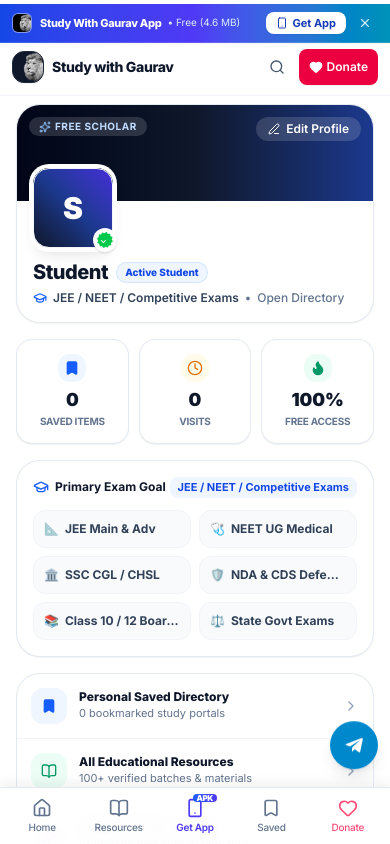
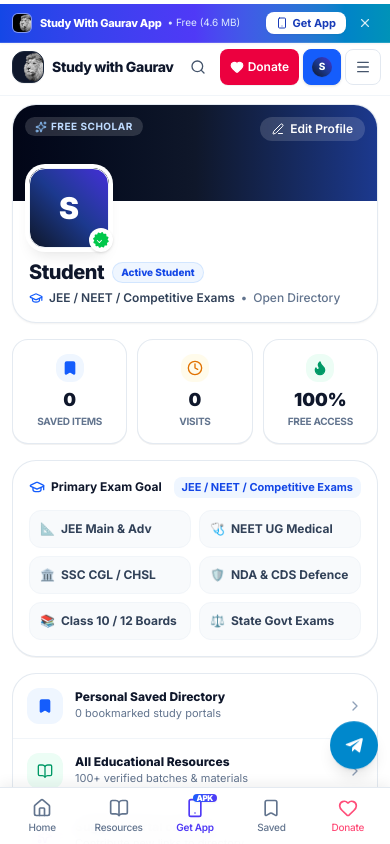
Before and after one commit to Gaurav1000m/Study-With-Gaurav, a Next.js app: page /profile in a window 390 px wide. Both pictures are taken after a click on the button "I have Disabled Ad Blocker & DNS". Shown: the top 844 px of the page. Built offline with nearby package versions, Linux system fonts and the light colour scheme.

Commit message:
feat(profile): add interactive profile button to upper header and enable responsive profile dashboard

```diff
--- a/src/app/profile/ProfileClient.tsx
+++ b/src/app/profile/ProfileClient.tsx
@@ -76,50 +76,8 @@ export function ProfileClient() {
       <div className="h-14 sm:h-16" />
 
       <main className="flex-1 py-4 sm:py-10 pb-24 md:pb-12">
-        {/* ============================================================ */}
-        {/* DESKTOP / WEB VIEW: Clean card indicating Mobile Exclusivity  */}
-        {/* ============================================================ */}
-        <div className="hidden md:flex flex-col items-center justify-center min-h-[60vh] max-w-xl mx-auto px-4 text-center">
-          <div className="bg-white p-8 sm:p-10 rounded-3xl border border-slate-200/90 shadow-sm space-y-6 w-full">
-            <div className="w-16 h-16 rounded-2xl bg-gradient-to-tr from-slate-900 to-blue-700 text-white flex items-center justify-center mx-auto shadow-md shadow-blue-500/15">
-              <Smartphone className="w-8 h-8 text-white" />
-            </div>
-
-            <div className="space-y-2">
-              <span className="inline-flex items-center gap-1.5 text-xs font-bold uppercase tracking-widest text-blue-700 bg-blue-50 px-3 py-1 rounded-full border border-blue-200/60">
-                Mobile View Exclusive
-              </span>
-              <h1 className="text-2xl sm:text-3xl font-extrabold text-navy-900 tracking-tight">
-                Student Profile Dashboard
-              </h1>
-              <p className="text-sm text-slate-500 max-w-md mx-auto leading-relaxed">
-                The personalized learning profile and study target tracker are designed exclusively for mobile view. Please open Study with Gaurav on your phone or mobile browser.
-              </p>
-            </div>
-
-            <div className="pt-2 flex flex-col sm:flex-row items-center justify-center gap-3">
-              <Link
-                href="/resources"
-                className="w-full sm:w-auto inline-flex items-center justify-center gap-2 px-6 py-3 text-sm font-bold text-white bg-blue-600 hover:bg-blue-700 rounded-xl transition-all shadow-sm active:scale-95"
-              >
-                <Compass className="w-4 h-4" />
-                <span>Explore Resources</span>
-              </Link>
-              <Link
-                href="/saved"
-                className="w-full sm:w-auto inline-flex items-center justify-center gap-2 px-6 py-3 text-sm font-bold text-slate-700 bg-slate-100 hover:bg-slate-200 rounded-xl transition-all"
-              >
-                <Bookmark className="w-4 h-4" />
-                <span>Saved Bookmarks ({bookmarks.length})</span>
-              </Link>
-            </div>
-          </div>
-        </div>
-
-        {/* ============================================================ */}
-        {/* MOBILE VIEW: UI/UX PRO MAX Mobile Profile Experience         */}
-        {/* ============================================================ */}
-        <div className="block md:hidden max-w-md mx-auto px-4 space-y-4">
+        {/* Responsive Student Profile Dashboard (Desktop & Mobile) */}
+        <div className="w-full max-w-2xl mx-auto px-3 sm:px-6 space-y-4 sm:space-y-6">
 
           {/* Success Toast */}
           {savedSuccess && (
--- a/src/components/Header.tsx
+++ b/src/components/Header.tsx
@@ -4,7 +4,7 @@ import { useState, useEffect, useRef } from "react";
 import Link from "next/link";
 import Image from "next/image";
 import { usePathname, useRouter } from "next/navigation";
-import { BookOpen, Search, PlusCircle, Menu, X, ShieldCheck, ChevronRight, Heart, Maximize, Minimize, Smartphone, Download } from "lucide-react";
+import { BookOpen, Search, PlusCircle, Menu, X, ShieldCheck, ChevronRight, Heart, Maximize, Minimize, Smartphone, Download, User } from "lucide-react";
 import { cn } from "@/lib/utils";
 import { useApp } from "@/context/AppContext";
 
@@ -14,7 +14,7 @@ interface HeaderProps {
 }
 
 export function Header({ onOpenSuggestModal, onFocusSearch }: HeaderProps = {}) {
-  const { bookmarks } = useApp();
+  const { bookmarks, userProfile } = useApp();
   const pathname = usePathname();
   const router = useRouter();
   const [isScrolled, setIsScrolled] = useState(false);
@@ -320,6 +320,41 @@ export function Header({ onOpenSuggestModal, onFocusSearch }: HeaderProps = {})
               <Heart className="w-3.5 h-3.5 sm:w-4 sm:h-4 fill-white shrink-0" />
               <span>Donate</span>
             </Link>
+
+            {/* Profile Icon Button in Upper Header */}
+            <Link
+              href="/profile"
+              className={cn(
+                "inline-flex items-center gap-1.5 px-2 sm:px-2.5 py-1.5 sm:py-2 rounded-lg text-xs sm:text-sm font-bold transition-all focus:outline-none focus-visible:ring-2 focus-visible:ring-blue-600 min-h-[36px] sm:min-h-[40px] border shadow-2xs",
+                pathname === "/profile"
+                  ? "bg-blue-600 text-white border-blue-600 shadow-sm"
+                  : "bg-slate-100 hover:bg-slate-200/90 text-slate-700 hover:text-slate-900 border-slate-200"
+              )}
+              title="Student Profile & Settings"
+              aria-label="Student Profile"
+            >
+              <div className="w-5 h-5 rounded-full bg-gradient-to-tr from-slate-900 via-blue-900 to-indigo-700 text-white flex items-center justify-center font-extrabold text-[10px] shrink-0 shadow-2xs">
+                {userProfile?.name && userProfile.name.trim().length > 0 ? (
+                  userProfile.name.trim().charAt(0).toUpperCase()
+                ) : (
+                  <User className="w-3 h-3" />
+                )}
+              </div>
+              <span className="hidden sm:inline font-bold">
+                {userProfile?.name && userProfile.name !== "Student"
+                  ? userProfile.name.split(" ")[0]
+                  : "Profile"}
+              </span>
+            </Link>
+
+            {/* Mobile Navigation Drawer Toggle */}
+            <button
+              onClick={() => setIsMobileMenuOpen(!isMobileMenuOpen)}
+              aria-label={isMobileMenuOpen ? "Close navigation menu" : "Open navigation menu"}
+              className="md:hidden min-w-[36px] min-h-[36px] rounded-lg text-slate-600 hover:text-slate-900 hover:bg-slate-100 active:bg-slate-200 flex items-center justify-center transition-colors focus:outline-none focus-visible:ring-2 focus-visible:ring-blue-600 border border-slate-200"
+            >
+              {isMobileMenuOpen ? <X className="w-4 h-4" /> : <Menu className="w-4 h-4" />}
+            </button>
           </div>
         </div>
       </header>
```
